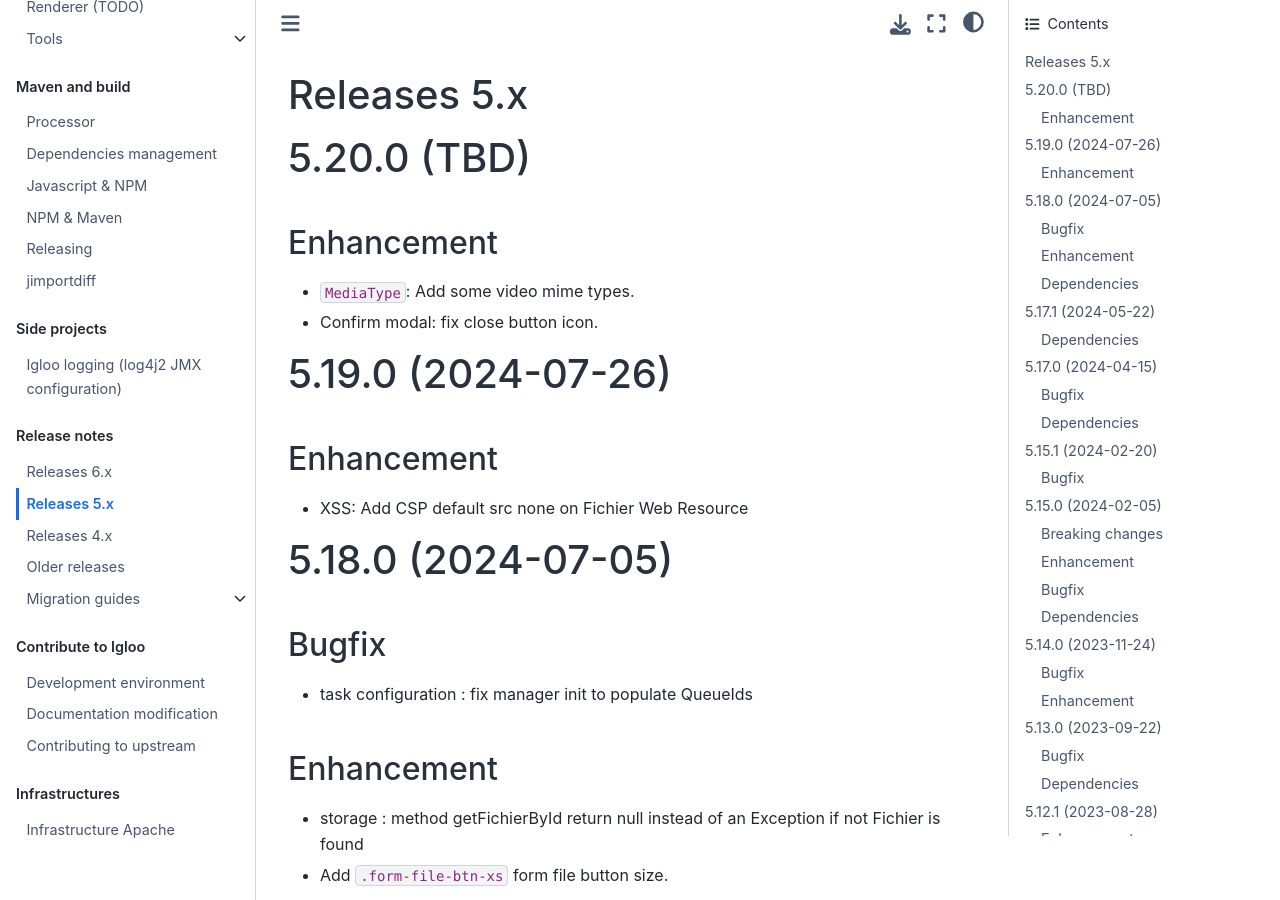
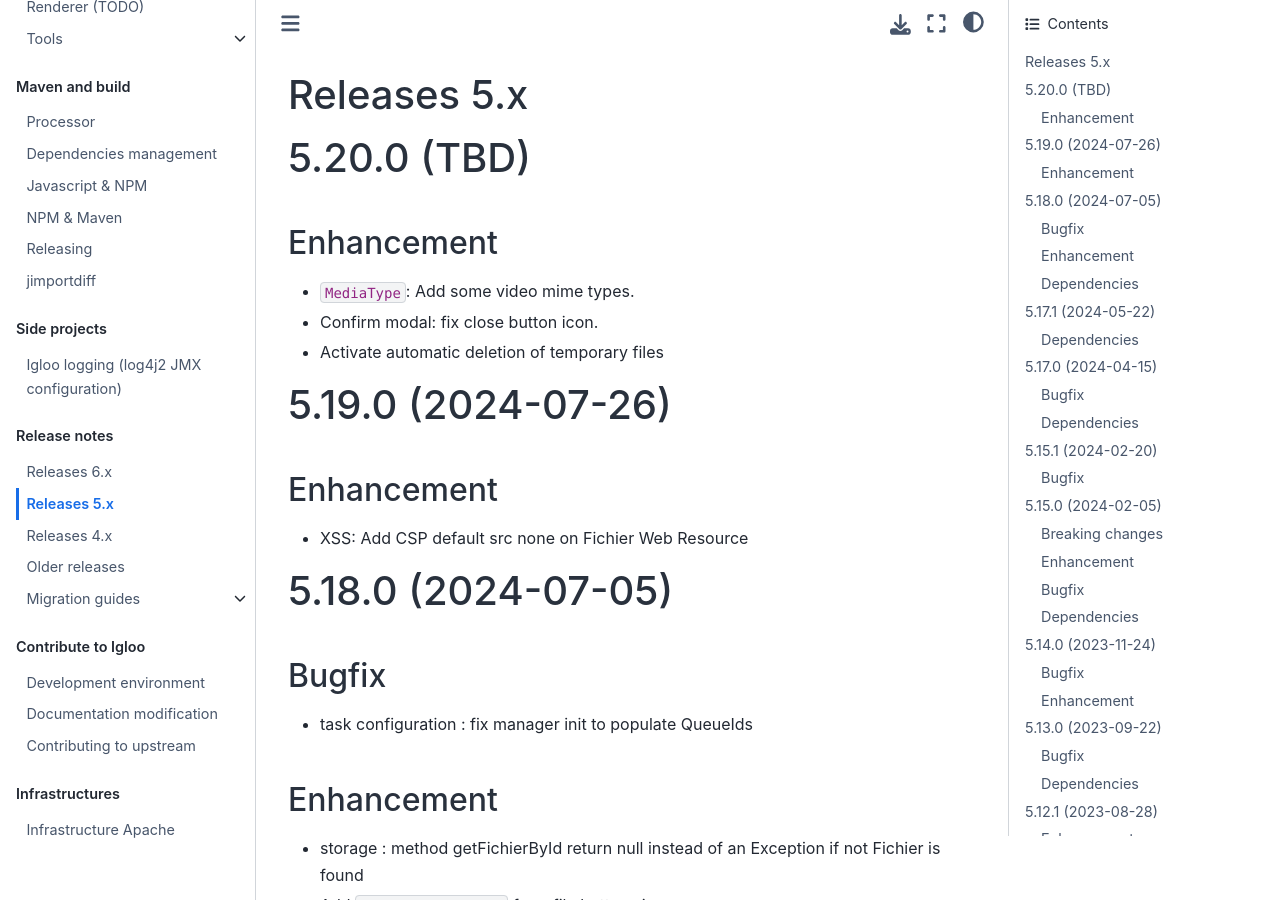
Before and after one commit to igloo-project/igloo-doc, a Sphinx documentation site: the page built from source/release-notes/releases-5.x.md, in a window 1280 px wide and 900 px high. Built offline with Sphinx 7.4.7 and the Sphinx Book theme 1.1.4, drawn with Linux system fonts in a browser that asks for light colours.

Commit message:
Changelog 5.20.0

```diff
--- a/source/release-notes/releases-5.x.md
+++ b/source/release-notes/releases-5.x.md
@@ -8,6 +8,7 @@
 
 * `MediaType`: Add some video mime types.
 * Confirm modal: fix close button icon.
+* Activate automatic deletion of temporary files
 
 (v5.19.0)=
 
```
